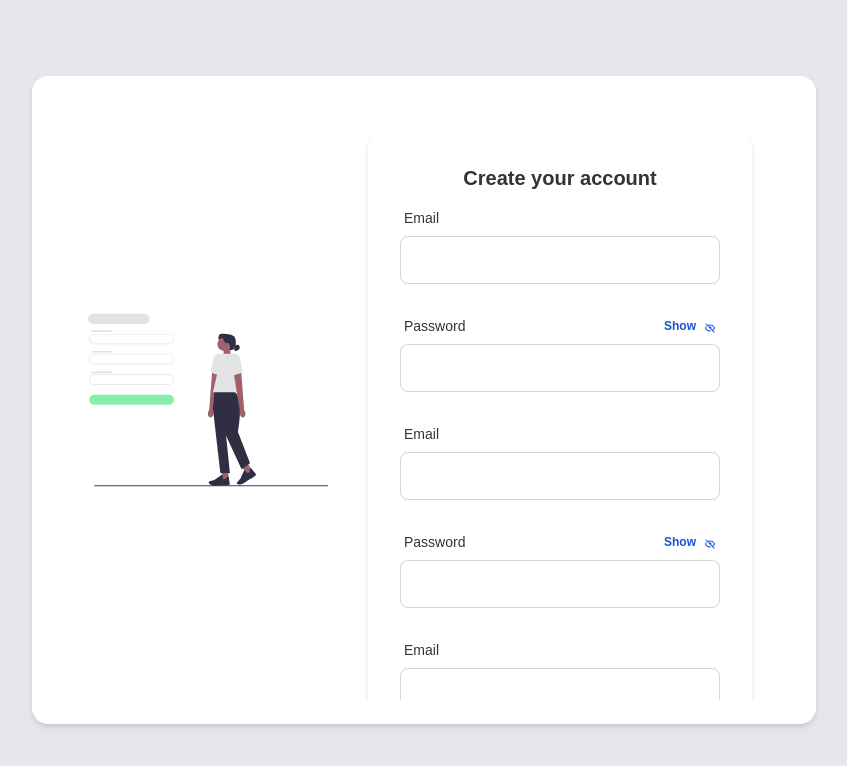
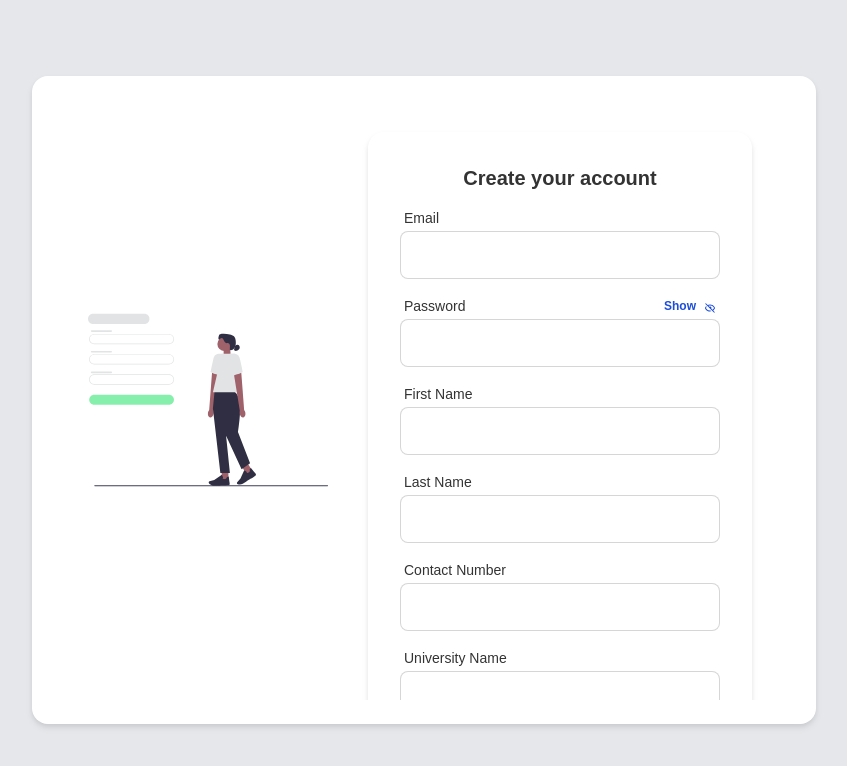
Before and after one commit to SakibAhamedKhan/Final-Year-Project, a React (Create React App) app: page /signup in a window 1280 px wide. Shown: the top 766 px of the page, without its empty margins (216-1063 px from the left). Built offline with nearby package versions, Linux system fonts and the light colour scheme.

Commit message:
Signup Fully Done

```diff
--- a/src/index.css
+++ b/src/index.css
@@ -1,7 +1,13 @@
 @tailwind base;
 @tailwind components;
 @tailwind utilities;
-
+@layer base {
+  input[type="number"]::-webkit-inner-spin-button,
+  input[type="number"]::-webkit-outer-spin-button {
+    -webkit-appearance: none;
+    margin: 0;
+  }
+}
 body {
   margin: 0;
   padding: 0;
--- a/src/pages/account/signup.js
+++ b/src/pages/account/signup.js
@@ -11,6 +11,39 @@ function Signup () {
     const navigate = useNavigate();
 
     const onSubmit = async data => {
+        data.activeStatus= 'active';
+
+        fetch(`http://localhost:8000/api/v1/user/`,{
+            method: 'POST',
+            headers:{
+                'content-type':'application/json'
+            },
+            body: JSON.stringify(data)
+        })
+        .then(res => res.json())
+        .then(data => {
+            console.log(data);
+            if(data.status==='fail'){
+                Swal.fire({
+                    icon: 'error',
+                    title: 'Ops',
+                    text: `${data.error}`,
+                    footer: ''
+                })
+
+            } else {
+                Swal.fire({
+                    icon: 'success',
+                    title: 'Great',
+                    text: `Successfully created the Account!`,
+                    footer: ''
+                }).then(()=>{
+                    navigate('/');
+                })
+                localStorage.setItem('userId', data.data._id);
+
+            }
+        })
     }
 
     return (
@@ -23,8 +56,9 @@ function Signup () {
                             <div class="card flex-shrink-0 w-full md:w-screen lg:w-screen max-w-sm  bg-white drop-shadow-md">
                                 <div class="card-body">
                                     <h2 className='text-xl font-bold text-center'>Create your account</h2>
+                                    {/* Email */}
                                     <div class="form-control">
-                                        <label class="label">
+                                        <label class="label mb-[-5px]">
                                             <span class="label-text">Email</span>
                                         </label>
                                         <input type="text" class="input input-bordered bg-white"
@@ -44,8 +78,9 @@ function Signup () {
                                             {errors.email?.type === 'pattern' && <span class="label-text-alt text-red-600">{errors.email.message}</span>}
                                         </label>
                                     </div>
-                                    <div class="form-control">
-                                    <label class="label">
+                                    {/* Password */}
+                                    <div class="form-control mt-[-15px]">
+                                    <label class="label mb-[-5px]">
                                             <span class="label-text">Password</span>
                                             <span class="label-text-alt ">
                                                 {
@@ -82,124 +117,97 @@ function Signup () {
                                             {errors.password?.type === 'minLength' && <span class="label-text-alt text-red-600">{errors.password.message}</span>}
                                         </label>
                                     </div>
-                                    <div class="form-control">
-                                        <label class="label">
-                                            <span class="label-text">Email</span>
+                                    {/* First Name */}
+                                    <div class="form-control mt-[-15px]">
+                                        <label class="label mb-[-5px]">
+                                            <span class="label-text">First Name</span>
                                         </label>
                                         <input type="text" class="input input-bordered bg-white"
-                                        {...register('email', {
+                                        {...register('firstName', {
                                             required:{
                                                 value: true,
-                                                message: 'Email must be Required'
-                                            },
-                                            pattern: {
-                                                value: /^[\w-\.]+@([\w-]+\.)+[\w-]{2,4}$/,
-                                                message: 'Email is Invaild'
+                                                message: 'First Name must be Required'
                                             }
                                         })}
                                         />
                                         <label class="label">
-                                            {errors.email?.type === 'required' && <span class="label-text-alt text-red-600">{errors.email.message}</span>}
-                                            {errors.email?.type === 'pattern' && <span class="label-text-alt text-red-600">{errors.email.message}</span>}
+                                            {errors.firstName?.type === 'required' && <span class="label-text-alt text-red-600">{errors.firstName.message}</span>}
                                         </label>
                                     </div>
-                                    <div class="form-control">
-                                    <label class="label">
-                                            <span class="label-text">Password</span>
-                                            <span class="label-text-alt ">
-                                                {
-                                                    show?
-                                                    <div onClick={()=>{
-                                                        setShow(!show)
-                                                    }} className='flex items-center text-blue-700 font-semibold'>
-                                                        <p>Hide</p><BiShowAlt className='mt-1 ml-2'></BiShowAlt>
-                                                    </div>
-                                                    :
-                                                    <div onClick={() =>{
-                                                        setShow(!show)
-                                                    }} className='flex items-center text-blue-700 font-semibold'>
-                                                        <p>Show</p><BiHide className='mt-1 ml-2'></BiHide>
-                                                    </div>
-
-                                                }
-                                            </span>
+                                    {/* Last Name */}
+                                    <div  class="form-control mt-[-15px]">
+                                    <label class="label mb-[-5px]">
+                                            <span class="label-text">Last Name</span>
                                         </label>
-                                        <input type={ show ? 'text' : 'password'}  class="input input-bordered bg-white"
-                                        {...register('password', {
+                                        <input type="text" class="input input-bordered bg-white"
+                                        {...register('lastName', {
                                             required:{
                                                 value: true,
-                                                message: 'Password must be Required'
-                                            },
-                                            minLength: {
-                                                value: 6,
-                                                message: 'Password must be 6 Character or longer'
+                                                message: 'Last Name must be Required'
                                             }
                                         })}
                                         />
                                         <label class="label">
-                                            {errors.password?.type === 'required' && <span class="label-text-alt text-red-600">{errors.password.message}</span>}
-                                            {errors.password?.type === 'minLength' && <span class="label-text-alt text-red-600">{errors.password.message}</span>}
+                                            {errors.lastName?.type === 'required' && <span class="label-text-alt text-red-600">{errors.lastName.message}</span>}
                                         </label>
                                     </div>
-                                    <div class="form-control">
-                                        <label class="label">
-                                            <span class="label-text">Email</span>
+                                    {/* Contact Number */}
+                                    <div class="form-control mt-[-15px]">
+                                        <label class="label mb-[-5px]">
+                                            <span class="label-text">Contact Number</span>
                                         </label>
-                                        <input type="text" class="input input-bordered bg-white"
-                                        {...register('email', {
+                                        <input type="number"  class="input input-bordered bg-white"
+                                        {...register('contactNumber', {
                                             required:{
                                                 value: true,
-                                                message: 'Email must be Required'
-                                            },
-                                            pattern: {
-                                                value: /^[\w-\.]+@([\w-]+\.)+[\w-]{2,4}$/,
-                                                message: 'Email is Invaild'
+                                                message: 'Contact must be Required'
                                             }
                                         })}
                                         />
                                         <label class="label">
-                                            {errors.email?.type === 'required' && <span class="label-text-alt text-red-600">{errors.email.message}</span>}
-                                            {errors.email?.type === 'pattern' && <span class="label-text-alt text-red-600">{errors.email.message}</span>}
+                                            {errors.contactNumber?.type === 'required' && <span class="label-text-alt text-red-600">{errors.contactNumber.message}</span>}
                                         </label>
-                                    </div>
-                                    <div class="form-control">
-                                    <label class="label">
-                                            <span class="label-text">Password</span>
-                                            <span class="label-text-alt ">
-                                                {
-                                                    show?
-                                                    <div onClick={()=>{
-                                                        setShow(!show)
-                                                    }} className='flex items-center text-blue-700 font-semibold'>
-                                                        <p>Hide</p><BiShowAlt className='mt-1 ml-2'></BiShowAlt>
-                                                    </div>
-                                                    :
-                                                    <div onClick={() =>{
-                                                        setShow(!show)
-                                                    }} className='flex items-center text-blue-700 font-semibold'>
-                                                        <p>Show</p><BiHide className='mt-1 ml-2'></BiHide>
-                                                    </div>
-
-                                                }
-                                            </span>
+                                     </div>
+                                     {/* University */}
+                                     <div class="form-control mt-[-15px]">
+                                        <label class="label mb-[-5px]">
+                                            <span class="label-text">University Name</span>
                                         </label>
-                                        <input type={ show ? 'text' : 'password'}  class="input input-bordered bg-white"
-                                        {...register('password', {
+                                        <input type="text" class="input input-bordered bg-white"
+                                        {...register('university', {
                                             required:{
                                                 value: true,
-                                                message: 'Password must be Required'
-                                            },
-                                            minLength: {
-                                                value: 6,
-                                                message: 'Password must be 6 Character or longer'
+                                                message: 'University must be Required'
                                             }
                                         })}
                                         />
+                                        <label class="label ">
+                                            {errors.university?.type === 'required' && <span class="label-text-alt text-red-600">{errors.university.message}</span>}
+                                        </label>
+                                     </div>
+                                     {/* role */}
+                                     <div className="form-control w-full max-w-xs mt-[-15px]">
+                                        <label className="label mb-[-5px]">
+                                            <span className="label-text">Your Role</span>
+                                        </label>
+                                        <select
+                                        {...register('role', {
+                                            required:{
+                                                value: true,
+                                                message: 'Role must be Required'
+                                            }
+                                        })}
+                                        className="select select-bordered">
+                                            <option disabled selected value="">Not choosed yet</option>
+                                            <option value="professor">Professor</option>
+                                            <option value="student">Student</option>
+                                            <option value="other">Other</option>
+                                        </select>
                                         <label class="label">
-                                            {errors.password?.type === 'required' && <span class="label-text-alt text-red-600">{errors.password.message}</span>}
-                                            {errors.password?.type === 'minLength' && <span class="label-text-alt text-red-600">{errors.password.message}</span>}
+                                            {errors.role?.type === 'required' && <span class="label-text-alt text-red-600">{errors.role.message}</span>}
                                         </label>
-                                    </div>
+                                        </div>
+
                                     <div class="form-control mt-2">
                                         <button type='submit' class="btn btn-accent text-white">Sign up</button>
                                     </div>
```
